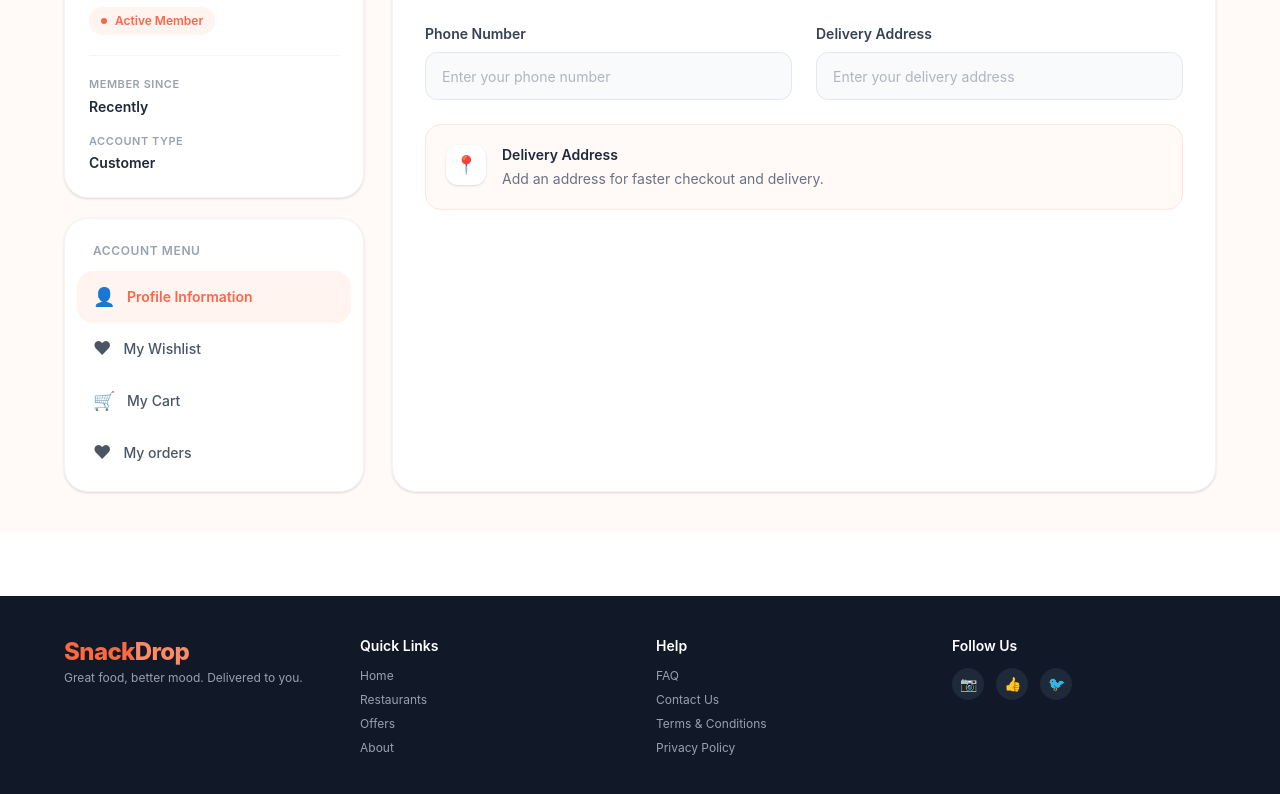
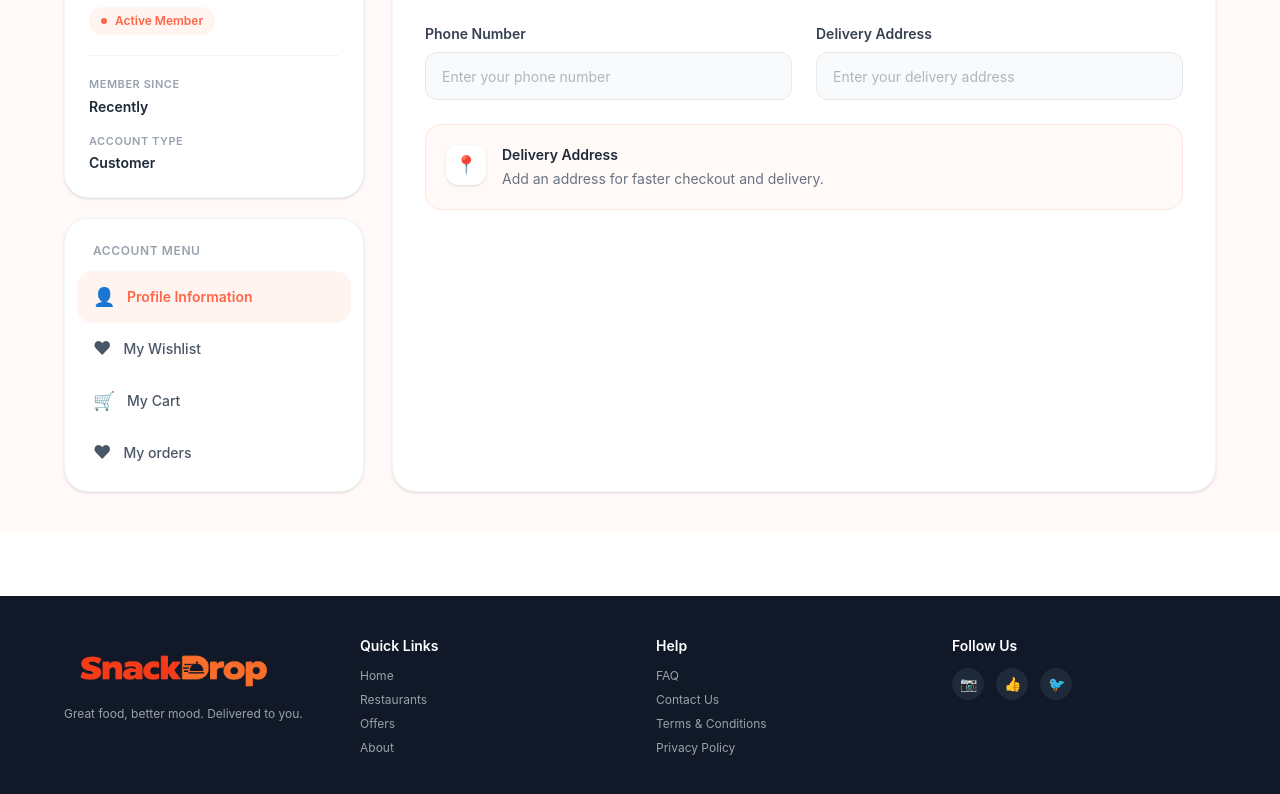
Before and after one commit to niraj-prasad505/Food-Delivery-Application, a React (Vite) app in the folder client/: page /profile in a window 1280 px wide. Shown: the part 494-1288 px from the top of the page. Built offline with nearby package versions, Linux system fonts and the light colour scheme; no server answers.

Commit message:
Changed Website logo

```diff
--- a/client/src/components/footer.jsx
+++ b/client/src/components/footer.jsx
@@ -1,5 +1,6 @@
 import React from "react";
 import { Link } from "react-router-dom";
+import icon from "../assets/icon.png";
 
 export default function Footer() {
   return (
@@ -7,8 +8,7 @@ export default function Footer() {
       <div className="max-w-6xl mx-auto grid grid-cols-1 md:grid-cols-4 gap-8">
         {/* Brand Section */}
         <div>
-          <h3 className="shrink-0 text-2xl font-extrabold tracking-tight text-[#ff6840]">
-            Snack<span className="text-[#ff8a65]">Drop</span></h3>
+          <img src={icon} className="h-17 ml-2"/>
           <p className="text-xs text-gray-400 leading-relaxed">
             Great food, better mood. Delivered to you.
           </p>
```
